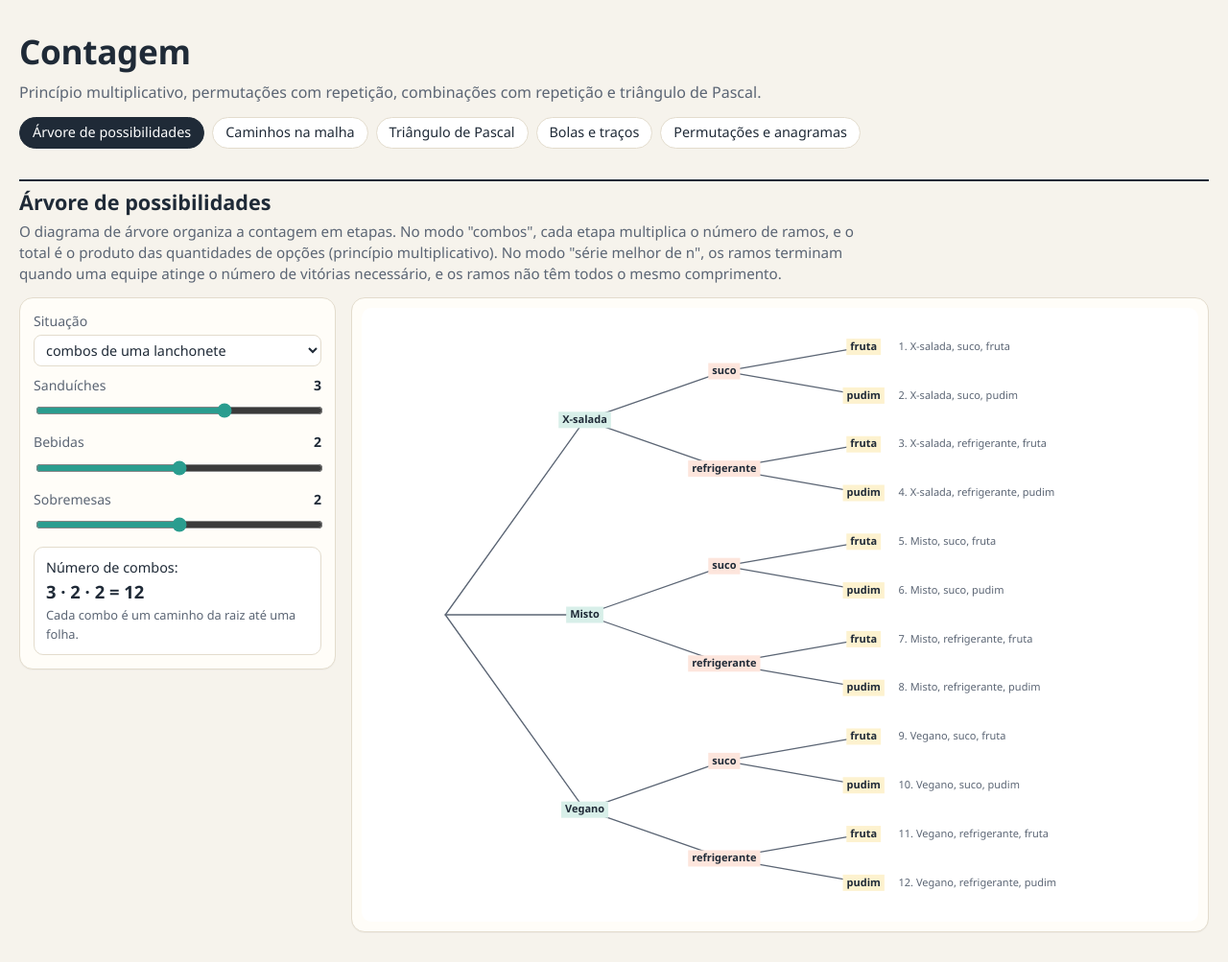
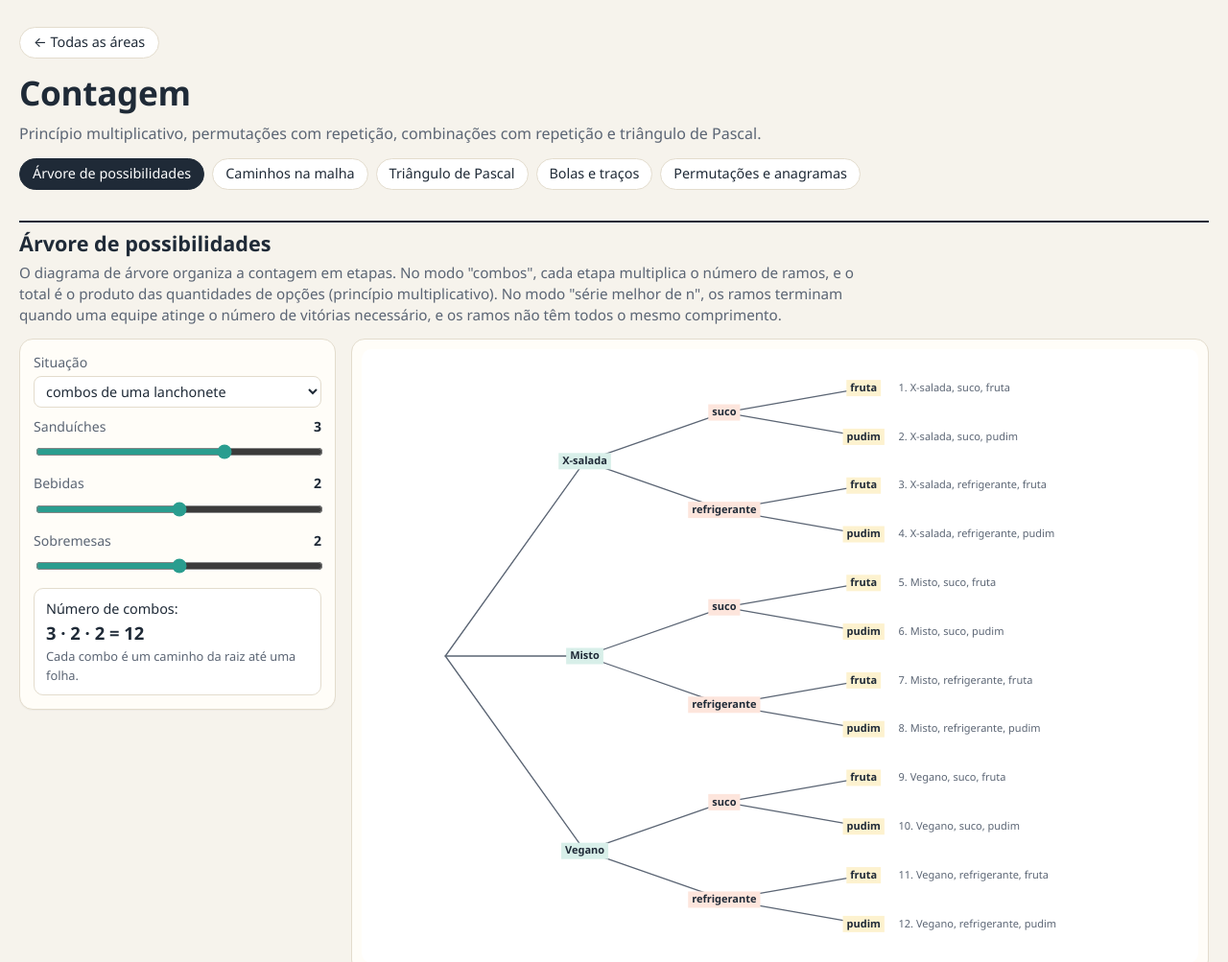
Before and after one commit to CarlosAlcantara/objetos-interativos, a plain HTML site: page contagem/index.html in a window 1280 px wide. Shown: the top 1003 px of the page at 96% size. Drawn offline with Linux system fonts and the light colour scheme.

Commit message:
Adiciona botao Todas as areas no topo de cada pagina
Co-Authored-By: Claude Opus 5.5 <noreply@anthropic.com>
Claude-Session: https://claude.ai/code/session_01UEC8tj7b2Lznqe1SwVSm8J

```diff
--- a/contagem/index.html
+++ b/contagem/index.html
@@ -49,11 +49,13 @@ button.b.pri:hover{filter:brightness(1.07);color:#fff}
 .hint{font-size:.8rem;color:var(--muted)}
 footer{max-width:1280px;margin:0 auto;padding:0 20px 30px;color:var(--muted);font-size:.8rem}
 .m{font-family:"Cambria Math","Times New Roman",serif;font-style:italic}
+.home{display:inline-block;margin:0 0 10px;padding:5px 14px;border:1px solid var(--line);border-radius:999px;background:#fff;color:var(--ink);text-decoration:none;font-size:.9rem}.home:hover{border-color:var(--accent);color:var(--accent)}
 
 </style>
 </head>
 <body>
 <header>
+<a class="home" href="../">&larr; Todas as áreas</a>
 <h1>Contagem</h1>
 <p>Princípio multiplicativo, permutações com repetição, combinações com repetição e triângulo de Pascal.</p>
 <nav class="tabs" aria-label="Abas"></nav>
```
Also changed, not shown: estatistica/index.html (+2 -0 lines), geometria-espacial/index.html (+2 -0 lines), geometria-plana/index.html (+2 -0 lines), index.html (+1 -0 lines), leitura-critica/index.html (+2 -0 lines), modelagem/index.html (+2 -0 lines), probabilidade/index.html (+2 -0 lines), sequencias-logaritmos/index.html (+2 -0 lines), transformacoes/index.html (+2 -0 lines), trigonometria/index.html (+2 -0 lines).
